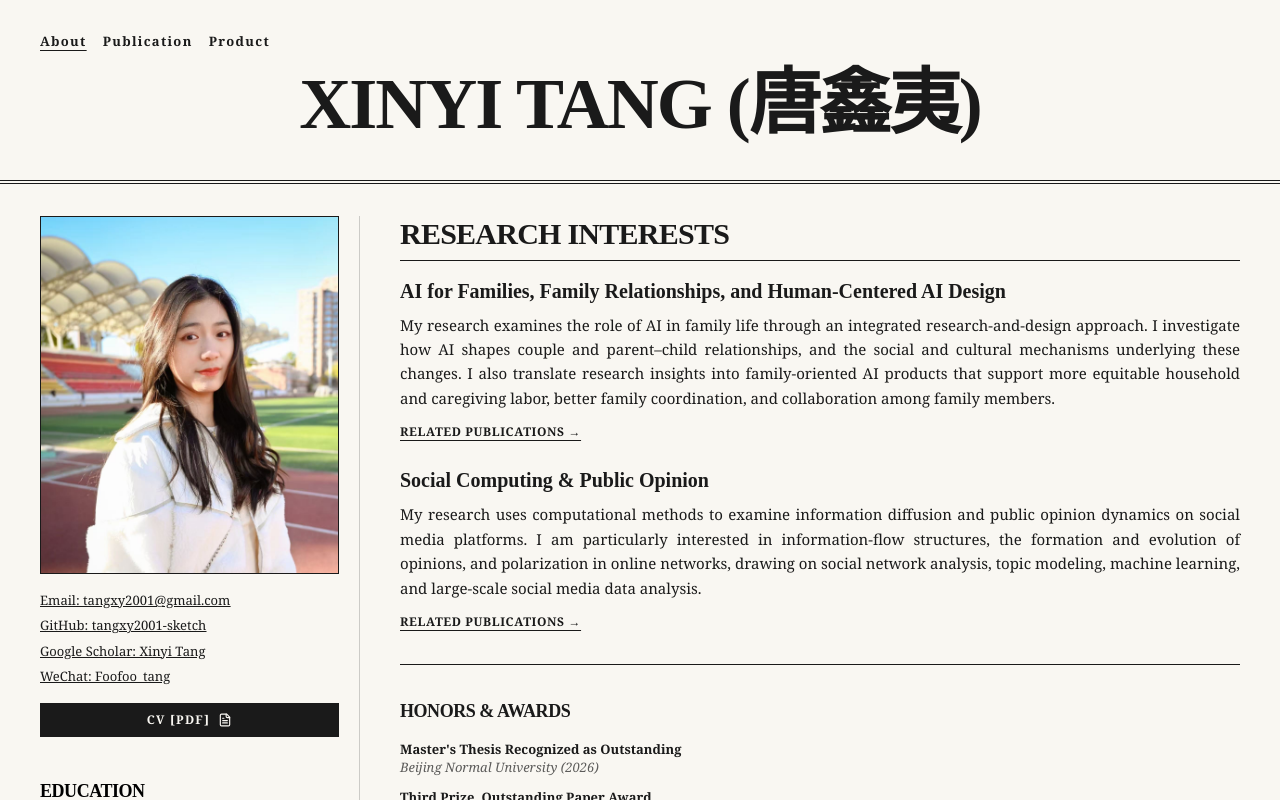
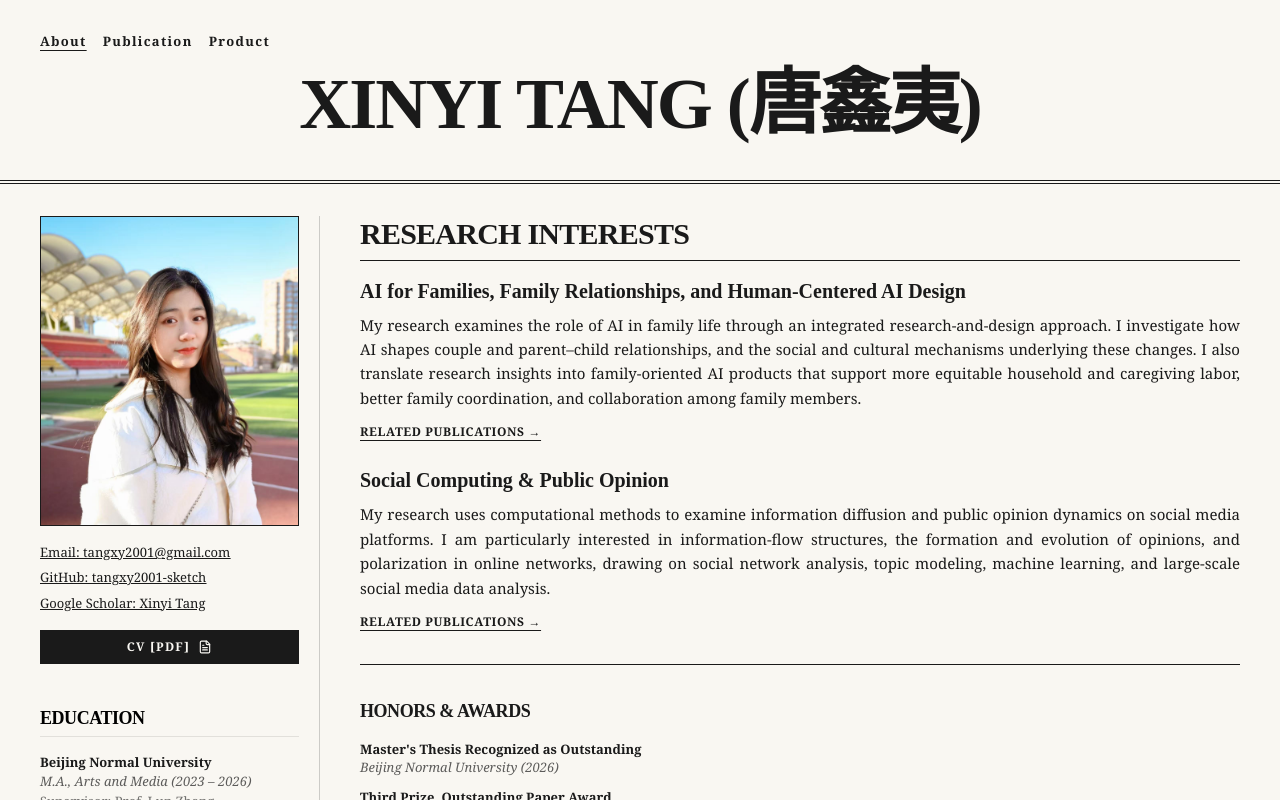
Before and after one commit to tangxy2001-sketch/Xinyi-Website, a React (Vite) app: page / in a window 1280 px wide. Shown: the top 800 px of the page. Built offline with nearby package versions, Linux system fonts and the light colour scheme; a web font is replaced by a local one.

Commit message:
Update downloadable CV and about layout

```diff
--- a/src/App.tsx
+++ b/src/App.tsx
@@ -218,7 +218,7 @@ const CVPage = () => {
 const AboutPage = ({ onRelatedPublications }: { onRelatedPublications: (interest: ResearchInterest) => void }) => {
   return (
     <div className="container mx-auto px-10 pt-8">
-      <div className="grid md:grid-cols-[320px_1fr] gap-10 items-start">
+      <div className="grid md:grid-cols-[280px_1fr] gap-10 items-start">
         {/* Left column */}
         <div className="column-border-right space-y-10">
           <div className="profile-box">
@@ -233,7 +233,6 @@ const AboutPage = ({ onRelatedPublications }: { onRelatedPublications: (interest
               <a href="mailto:tangxy2001@gmail.com" className="block hover:opacity-70">Email: tangxy2001@gmail.com</a>
               <a href="https://github.com/tangxy2001-sketch" target="_blank" rel="noopener noreferrer" className="block hover:opacity-70">GitHub: tangxy2001-sketch</a>
               <a href="https://scholar.google.com/citations?hl=en&tzom=-480&user=eXAGUVgAAAAJ" target="_blank" rel="noopener noreferrer" className="block hover:opacity-70">Google Scholar: Xinyi Tang</a>
-              <span className="block no-underline">WeChat: Foofoo_tang</span>
             </div>
             <a
               href="/Xinyi_Tang_CV.pdf"
```
Also changed, not shown: 1 other file (tests, documents, lock files or other folders).
